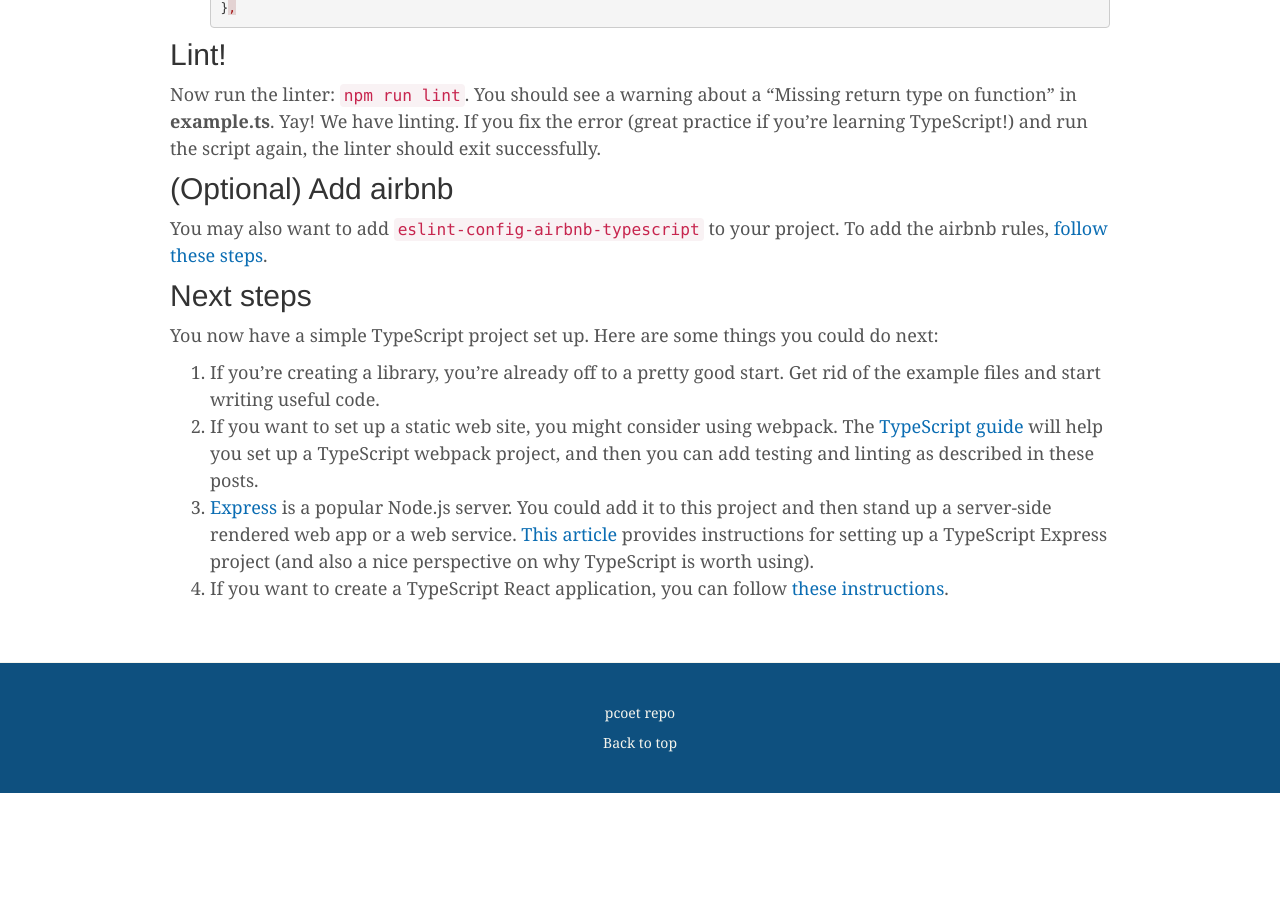
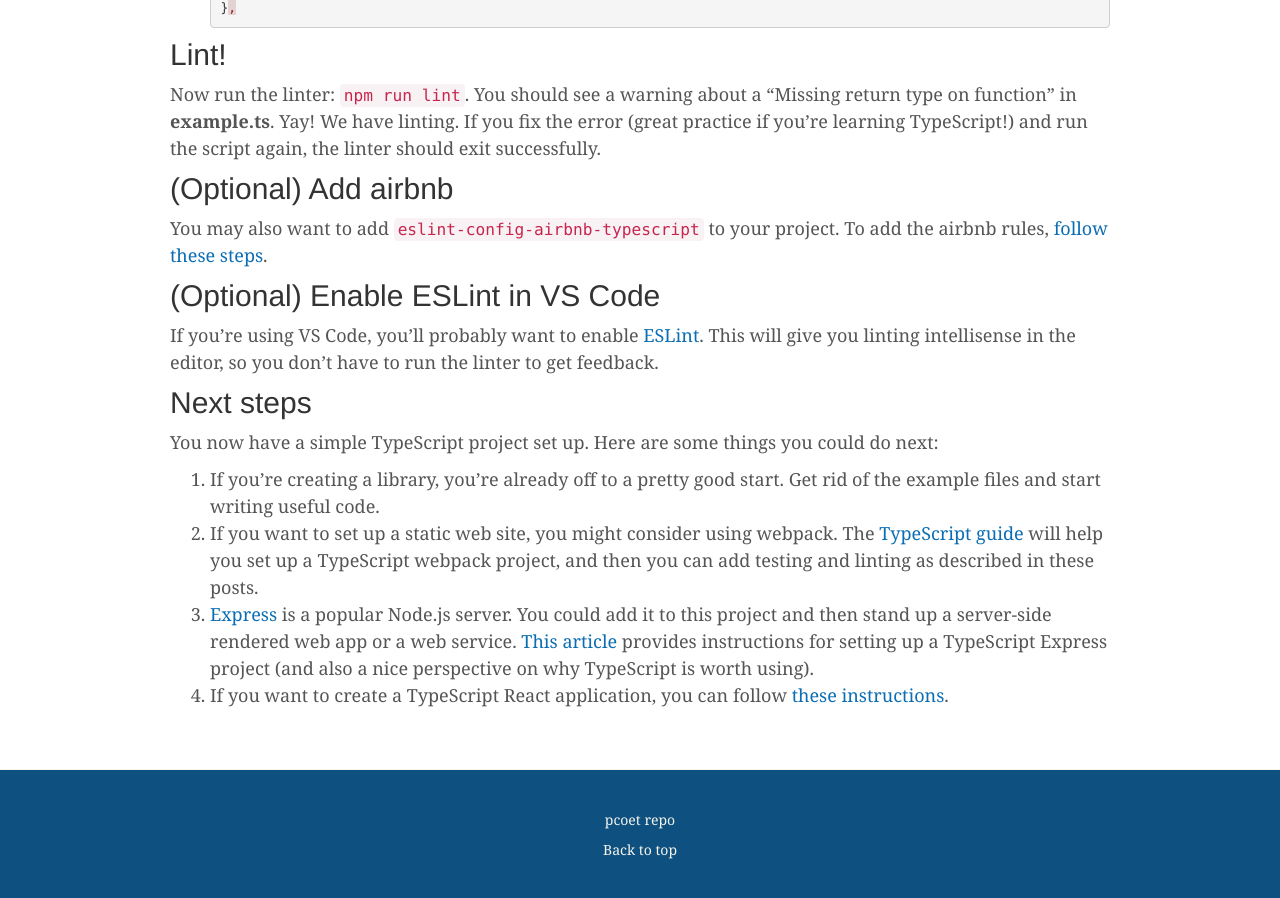
Before and after one commit to pcoet/pcoet.github.io, a Jekyll site: the page built from _posts/2019-12-03-ts-add-linting.md, in a window 1280 px wide and 900 px high, scrolled down 1568 px. Built offline with Jekyll 4.4.1, drawn with Linux system fonts in a browser that asks for light colours; before the commit the page ends 2361 px from its top, so only the background shows below that.

Commit message:
added note about enabling ESLint in VS Code

```diff
--- a/_posts/2019-12-03-ts-add-linting.md
+++ b/_posts/2019-12-03-ts-add-linting.md
@@ -64,6 +64,10 @@ Now run the linter: `npm run lint`. You should see a warning about a "Missing re
 
 You may also want to add `eslint-config-airbnb-typescript` to your project. To add the airbnb rules, [follow these steps](https://www.npmjs.com/package/eslint-config-airbnb-typescript#i-use-eslint-config-airbnb-base-no-react-support).
 
+## (Optional) Enable ESLint in VS Code
+
+If you're using VS Code, you'll probably want to enable [ESLint](https://marketplace.visualstudio.com/items?itemName=dbaeumer.vscode-eslint). This will give you linting intellisense in the editor, so you don't have to run the linter to get feedback.
+
 ## Next steps
 
 You now have a simple TypeScript project set up. Here are some things you could do next:
```
